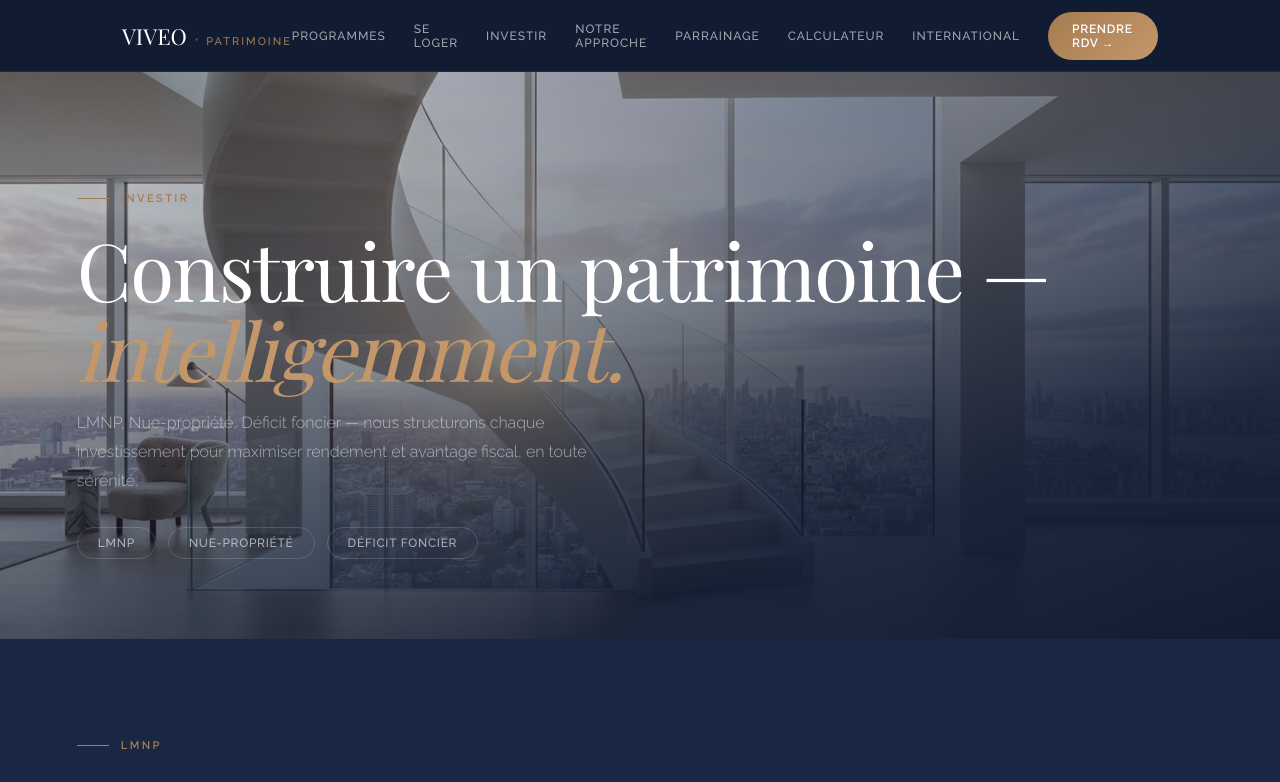
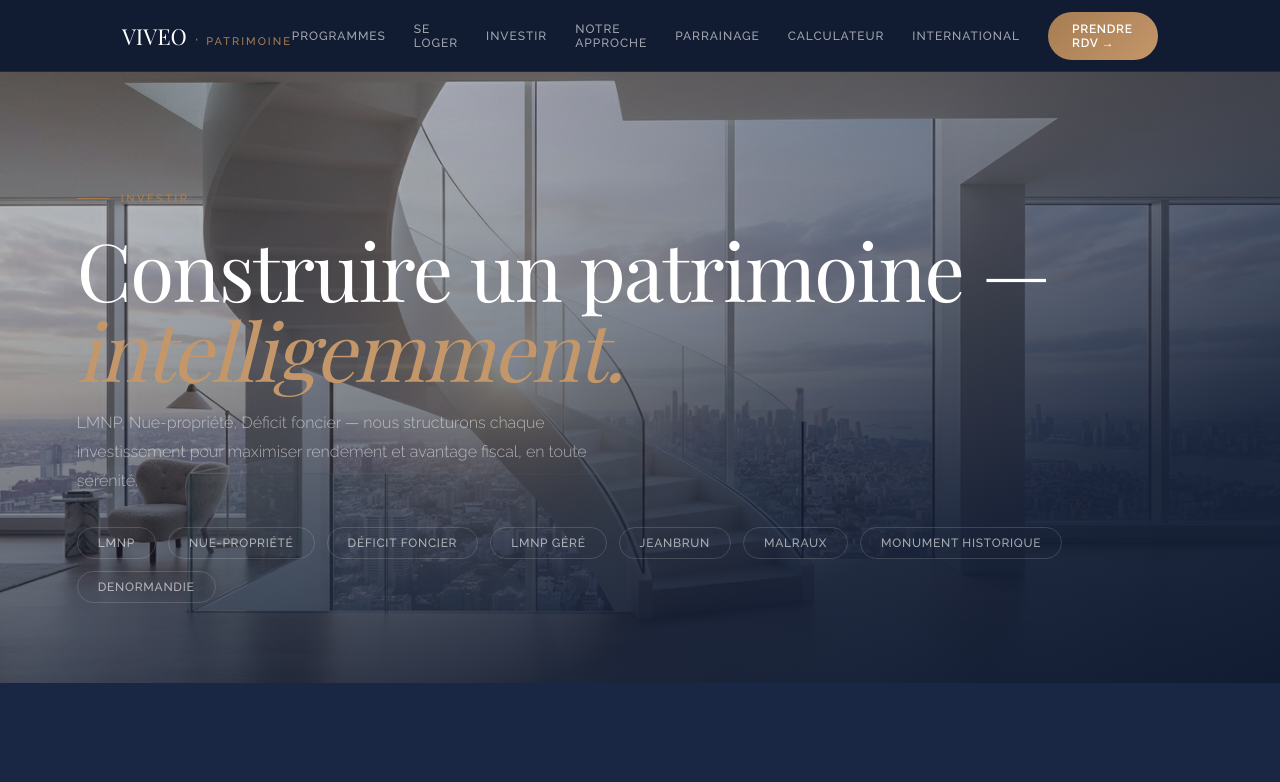
Before and after one commit to tblanchardviveo/viveo-public, a React (Vite) app: page /investir in a window 1280 px wide. Shown: the top 782 px of the page. Built offline with nearby package versions, Linux system fonts and the light colour scheme; no server answers; a web font is replaced by a local one.

Commit message:
feat: Investir - ajout pills LMNP Géré, Jeanbrun, Malraux, Monument historique, Denormandie

```diff
--- a/src/pages/Investir.jsx
+++ b/src/pages/Investir.jsx
@@ -31,6 +31,11 @@ export default function Investir() {
           <Link to="/investir/lmnp" style={pill}>LMNP</Link>
           <Link to="/investir/nue-propriete" style={pill}>{'Nue-propri\u00e9t\u00e9'}</Link>
           <Link to="/investir/deficit-foncier" style={pill}>{'D\u00e9ficit foncier'}</Link>
+                      <Link to="/investir/lmnp-gere" style={pill}>LMNP Géré</Link>
+            <Link to="/investir/jeanbrun" style={pill}>Jeanbrun</Link>
+            <Link to="/investir/malraux" style={pill}>Malraux</Link>
+            <Link to="/investir/monument-historique" style={pill}>Monument historique</Link>
+            <Link to="/investir/denormandie" style={pill}>Denormandie</Link>
         </div>
               </div>
                       </section>
```
